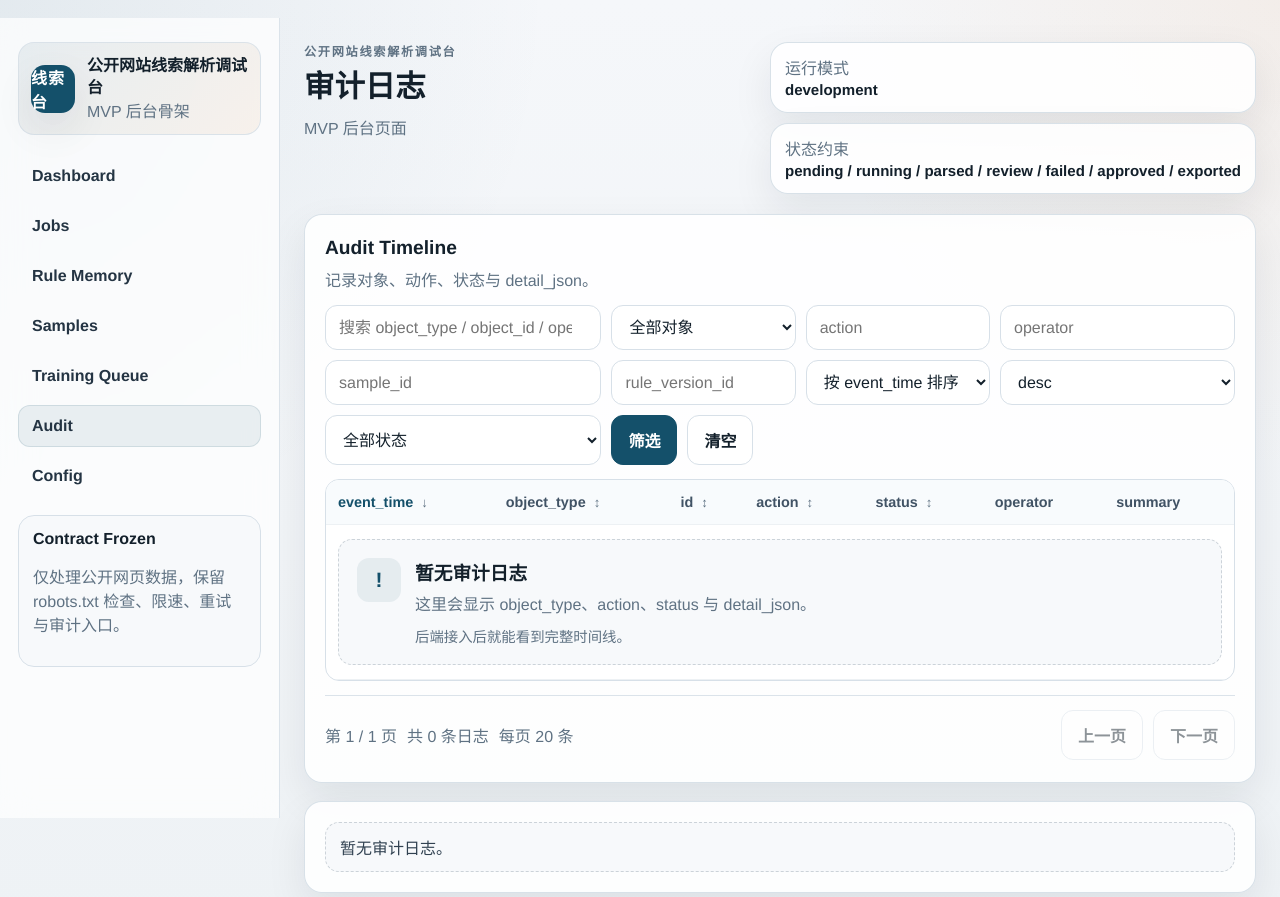
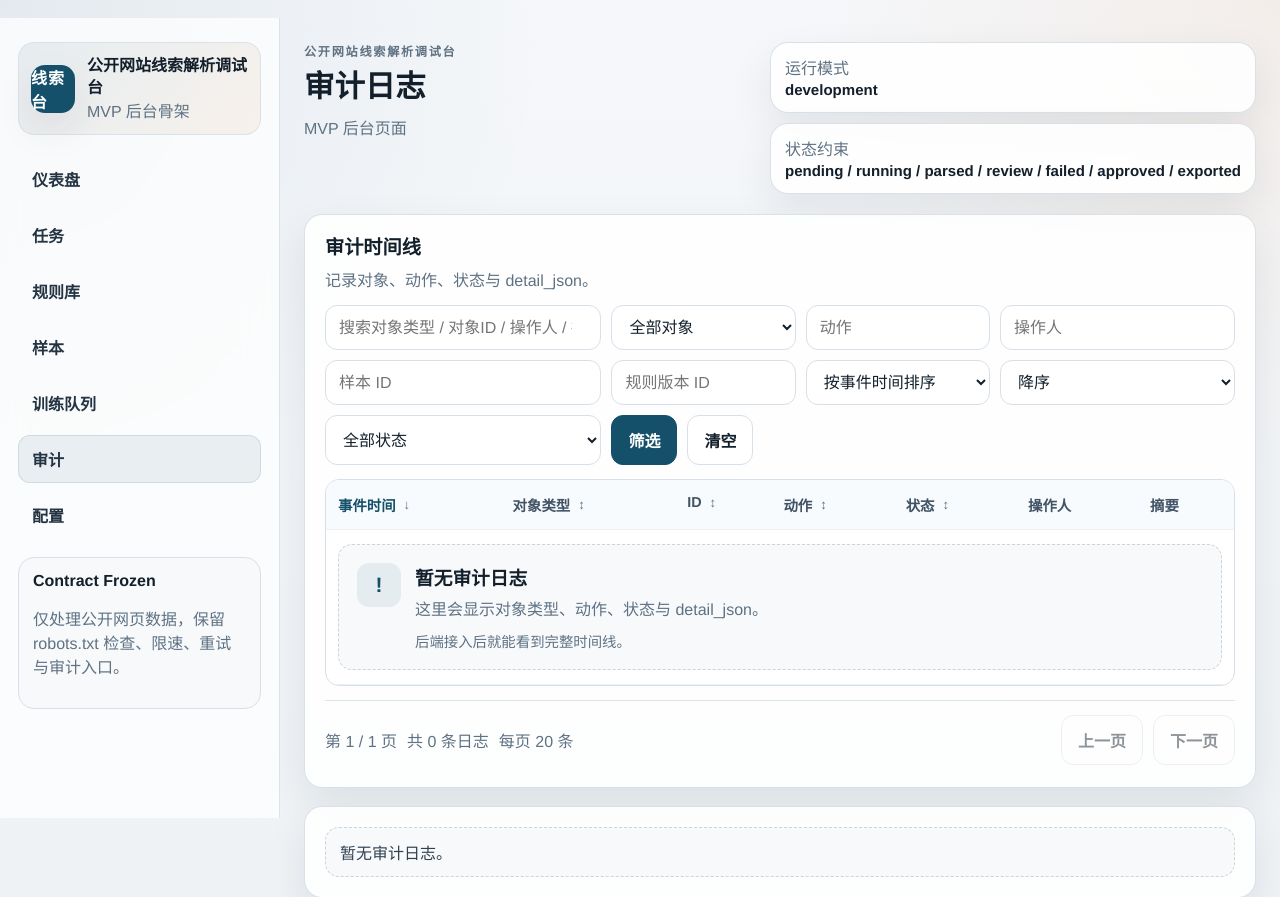
Before and after one commit to jayictw/spidererp, a FastAPI app: page /audit in a window 1280 px wide. Shown: the top 897 px of the page. Run offline with FastAPI, Linux system fonts and the light colour scheme.

Commit message:
feat(ui): localize frontend pages to Chinese

```diff
--- a/app/main.py
+++ b/app/main.py
@@ -72,7 +72,7 @@ def create_app(database_url: str | None = None) -> FastAPI:
             request=request,
             name='dashboard.html',
             context={
-                **_base_context(request, 'Dashboard', 'dashboard'),
+                **_base_context(request, '仪表盘', 'dashboard'),
                 'stats': [
                     {'label': '任务', 'value': str(len(seed_preview['jobs'])), 'note': 'seed preview'},
                     {'label': '规则', 'value': str(len(seed_preview['rules'])), 'note': 'seed preview'},
--- a/app/templates/_macros.html
+++ b/app/templates/_macros.html
@@ -33,7 +33,7 @@
 {% set message = error.message|default(error.detail|default(error)) %}
 <div class="error-banner" role="alert">
   <div>
-    <strong>API Error</strong>
+    <strong>接口错误</strong>
     <p>{{ message }}</p>
   </div>
   <code>{{ code }}</code>
@@ -75,15 +75,15 @@
 {% macro duplicate_badge(item) -%}
 {% set duplicate = item.is_duplicate|default(item.duplicate|default(false)) %}
 {% if duplicate or item.duplicate_status|default('') in ['duplicate', 'duplicated', 'merged'] %}
-  {{ badge('duplicate', 'warn') }}
+  {{ badge('重复', 'warn') }}
 {% else %}
-  {{ badge('unique', 'good') }}
+  {{ badge('不重复', 'good') }}
 {% endif %}
 {%- endmacro %}
 
 {% macro trace_section(trace_sample=None, trace_events=None, trace_data=None, trace_error=None) -%}
 <section class="panel trace-panel" id="trace">
-  {{ section_header('Trace', '展示去重键、解析版本、规则版本与追踪路径。') }}
+  {{ section_header('追溯信息', '展示去重键、解析版本、规则版本与追踪路径。') }}
   {{ api_error(trace_error) }}
   {% if trace_data %}
   <div class="trace-grid">
@@ -100,7 +100,7 @@
       <div><dt>primary_sample</dt><dd>{% if trace_data.primary_sample %}#{{ trace_data.primary_sample.id }} {{ trace_data.primary_sample.title|default('') }}{% else %}无{% endif %}</dd></div>
     </dl>
     <div class="trace-events">
-      <h3>audit_timeline</h3>
+      <h3>审计时间线</h3>
       {% for event in trace_data.audit_timeline|default([]) %}
       <article class="trace-event">
         <div class="trace-event__head">
@@ -133,7 +133,7 @@
       <div><dt>normalized_excerpt</dt><dd><pre>{{ trace_sample.normalized_payload|default({}) | tojson(indent=2) }}</pre></dd></div>
     </dl>
     <div class="trace-events">
-      <h3>trace_events</h3>
+      <h3>追溯事件</h3>
       {% for event in trace_events|default([]) %}
       <article class="trace-event">
         <div class="trace-event__head">
@@ -147,12 +147,12 @@
         </div>
       </article>
       {% else %}
-      <div class="placeholder-box">暂无 trace 事件。选中一条样本后，这里会显示追踪链路。</div>
+      <div class="placeholder-box">暂无追溯事件。选中一条样本后，这里会显示追踪链路。</div>
       {% endfor %}
     </div>
   </div>
   {% else %}
-  {{ empty_state('暂无 trace 数据', '点击样本行内“查看 trace”后，这里会显示追溯信息。', '') }}
+  {{ empty_state('暂无追溯数据', '点击样本行内“查看 trace”后，这里会显示追溯信息。', '') }}
   {% endif %}
 </section>
 {%- endmacro %}
--- a/app/templates/audit.html
+++ b/app/templates/audit.html
@@ -3,7 +3,7 @@
 
 {% block content %}
 <section class="panel">
-  {{ ui.section_header('Audit Timeline', '记录对象、动作、状态与 detail_json。') }}
+  {{ ui.section_header('审计时间线', '记录对象、动作、状态与 detail_json。') }}
   {{ ui.api_error(api_error|default(None)) }}
   {% set audit_payload = audit_payload|default(data|default({})) %}
   {% set audit_items = audit_logs|default(audit_payload.get('items', [])) %}
@@ -14,7 +14,7 @@
   {% set has_filters = request.query_params.get('keyword') or request.query_params.get('object_type') or request.query_params.get('status') %}
 
   <form class="filter-bar" method="get">
-    <input type="search" name="keyword" placeholder="搜索 object_type / object_id / operator / summary" value="{{ filters.keyword|default(request.query_params.get('keyword', '')) }}" />
+    <input type="search" name="keyword" placeholder="搜索对象类型 / 对象ID / 操作人 / 摘要" value="{{ filters.keyword|default(request.query_params.get('keyword', '')) }}" />
     <select name="object_type">
       <option value="">全部对象</option>
       <option value="job" {% if filters.object_type|default(request.query_params.get('object_type', '')) == 'job' %}selected{% endif %}>job</option>
@@ -22,20 +22,20 @@
       <option value="sample" {% if filters.object_type|default(request.query_params.get('object_type', '')) == 'sample' %}selected{% endif %}>sample</option>
       <option value="system_config" {% if filters.object_type|default(request.query_params.get('object_type', '')) == 'system_config' %}selected{% endif %}>system_config</option>
     </select>
-    <input type="text" name="action" placeholder="action" value="{{ request.query_params.get('action', '') }}" />
-    <input type="text" name="operator" placeholder="operator" value="{{ request.query_params.get('operator', '') }}" />
-    <input type="text" name="sample_id" placeholder="sample_id" value="{{ request.query_params.get('sample_id', '') }}" />
-    <input type="text" name="rule_version_id" placeholder="rule_version_id" value="{{ request.query_params.get('rule_version_id', '') }}" />
+    <input type="text" name="action" placeholder="动作" value="{{ request.query_params.get('action', '') }}" />
+    <input type="text" name="operator" placeholder="操作人" value="{{ request.query_params.get('operator', '') }}" />
+    <input type="text" name="sample_id" placeholder="样本 ID" value="{{ request.query_params.get('sample_id', '') }}" />
+    <input type="text" name="rule_version_id" placeholder="规则版本 ID" value="{{ request.query_params.get('rule_version_id', '') }}" />
     <select name="sort_by">
-      <option value="event_time" {% if current_sort == 'event_time' %}selected{% endif %}>按 event_time 排序</option>
-      <option value="id" {% if current_sort == 'id' %}selected{% endif %}>按 id 排序</option>
-      <option value="status" {% if current_sort == 'status' %}selected{% endif %}>按 status 排序</option>
-      <option value="object_type" {% if current_sort == 'object_type' %}selected{% endif %}>按 object_type 排序</option>
-      <option value="action" {% if current_sort == 'action' %}selected{% endif %}>按 action 排序</option>
+      <option value="event_time" {% if current_sort == 'event_time' %}selected{% endif %}>按事件时间排序</option>
+      <option value="id" {% if current_sort == 'id' %}selected{% endif %}>按ID排序</option>
+      <option value="status" {% if current_sort == 'status' %}selected{% endif %}>按状态排序</option>
+      <option value="object_type" {% if current_sort == 'object_type' %}selected{% endif %}>按对象类型排序</option>
+      <option value="action" {% if current_sort == 'action' %}selected{% endif %}>按动作排序</option>
     </select>
     <select name="sort_order">
-      <option value="desc" {% if current_order == 'desc' %}selected{% endif %}>desc</option>
-      <option value="asc" {% if current_order == 'asc' %}selected{% endif %}>asc</option>
+      <option value="desc" {% if current_order == 'desc' %}selected{% endif %}>降序</option>
+      <option value="asc" {% if current_order == 'asc' %}selected{% endif %}>升序</option>
     </select>
     <select name="status">
       <option value="">全部状态</option>
@@ -54,13 +54,13 @@
     <table class="table">
       <thead>
         <tr>
-          {{ ui.sortable_th(request, 'event_time', 'event_time', current_sort, current_order) }}
-          {{ ui.sortable_th(request, 'object_type', 'object_type', current_sort, current_order) }}
-          {{ ui.sortable_th(request, 'id', 'id', current_sort, current_order) }}
-          {{ ui.sortable_th(request, 'action', 'action', current_sort, current_order) }}
-          {{ ui.sortable_th(request, 'status', 'status', current_sort, current_order) }}
-          <th>operator</th>
-          <th>summary</th>
+          {{ ui.sortable_th(request, '事件时间', 'event_time', current_sort, current_order) }}
+          {{ ui.sortable_th(request, '对象类型', 'object_type', current_sort, current_order) }}
+          {{ ui.sortable_th(request, 'ID', 'id', current_sort, current_order) }}
+          {{ ui.sortable_th(request, '动作', 'action', current_sort, current_order) }}
+          {{ ui.sortable_th(request, '状态', 'status', current_sort, current_order) }}
+          <th>操作人</th>
+          <th>摘要</th>
         </tr>
       </thead>
       <tbody>
@@ -76,7 +76,7 @@
         </tr>
         {% else %}
         <tr>
-          <td colspan="7">{% if has_filters %}{{ ui.empty_state('查无结果', '当前筛选条件下没有匹配的 Audit 记录。', '清空筛选后再试。') }}{% else %}{{ ui.empty_state('暂无审计日志', '这里会显示 object_type、action、status 与 detail_json。', '后端接入后就能看到完整时间线。') }}{% endif %}</td>
+          <td colspan="7">{% if has_filters %}{{ ui.empty_state('查无结果', '当前筛选条件下没有匹配的审计记录。', '清空筛选后再试。') }}{% else %}{{ ui.empty_state('暂无审计日志', '这里会显示对象类型、动作、状态与 detail_json。', '后端接入后就能看到完整时间线。') }}{% endif %}</td>
         </tr>
         {% endfor %}
       </tbody>
--- a/app/templates/base.html
+++ b/app/templates/base.html
@@ -18,13 +18,13 @@
       </div>
 
       <nav class="nav">
-        <a class="nav__link {% if active_nav == 'dashboard' %}is-active{% endif %}" href="/dashboard">Dashboard</a>
-        <a class="nav__link {% if active_nav == 'jobs' %}is-active{% endif %}" href="/jobs">Jobs</a>
-        <a class="nav__link {% if active_nav == 'rules' %}is-active{% endif %}" href="/rules">Rule Memory</a>
-        <a class="nav__link {% if active_nav == 'samples' %}is-active{% endif %}" href="/samples">Samples</a>
-        <a class="nav__link {% if active_nav == 'training-queue' %}is-active{% endif %}" href="/training-queue">Training Queue</a>
-        <a class="nav__link {% if active_nav == 'audit' %}is-active{% endif %}" href="/audit">Audit</a>
-        <a class="nav__link {% if active_nav == 'config' %}is-active{% endif %}" href="/config">Config</a>
+        <a class="nav__link {% if active_nav == 'dashboard' %}is-active{% endif %}" href="/dashboard">仪表盘</a>
+        <a class="nav__link {% if active_nav == 'jobs' %}is-active{% endif %}" href="/jobs">任务</a>
+        <a class="nav__link {% if active_nav == 'rules' %}is-active{% endif %}" href="/rules">规则库</a>
+        <a class="nav__link {% if active_nav == 'samples' %}is-active{% endif %}" href="/samples">样本</a>
+        <a class="nav__link {% if active_nav == 'training-queue' %}is-active{% endif %}" href="/training-queue">训练队列</a>
+        <a class="nav__link {% if active_nav == 'audit' %}is-active{% endif %}" href="/audit">审计</a>
+        <a class="nav__link {% if active_nav == 'config' %}is-active{% endif %}" href="/config">配置</a>
       </nav>
 
       <div class="sidebar__note">
--- a/app/templates/config.html
+++ b/app/templates/config.html
@@ -3,7 +3,7 @@
 
 {% block content %}
 <section class="panel">
-  {{ ui.section_header('Config Readiness', '系统配置、Webhook 与 ERP 预留位。') }}
+  {{ ui.section_header('配置就绪度', '系统配置、Webhook 与 ERP 预留位。') }}
 
   <div class="filter-bar filter-bar--compact">
     <div class="chip">配置只读预览</div>
--- a/app/templates/jobs.html
+++ b/app/templates/jobs.html
@@ -3,7 +3,7 @@
 
 {% block content %}
 <section class="panel">
-  {{ ui.section_header('Jobs', '任务列表、范围与启停状态。', '新建任务', '/jobs/new') }}
+  {{ ui.section_header('任务列表', '任务列表、范围与启停状态。', '新建任务', '/jobs/new') }}
   {{ ui.api_error(api_error|default(None)) }}
   {% set jobs_payload = jobs_payload|default(data|default({})) %}
   {% set jobs_items = jobs|default(jobs_payload.get('items', [])) %}
--- a/app/templates/rule_detail.html
+++ b/app/templates/rule_detail.html
@@ -5,13 +5,13 @@
 <section class="panel">
   <div class="detail-hero">
     <div>
-      <p class="eyebrow">Rule Detail</p>
+      <p class="eyebrow">规则详情</p>
       <h2>{{ rule.rule_name|default('规则详情') }}</h2>
       <p>{{ rule.explanation_rule|default('这里展示规则说明、样本输入和预期输出。') }}</p>
     </div>
     <div class="detail-hero__actions">
-      {{ ui.badge(rule.enabled|default(false) and 'enabled' or 'disabled', rule.enabled|default(false) and 'good' or 'neutral') }}
-      {{ ui.badge(rule.auto_approve_on_hit|default(false) and 'auto approve' or 'manual review', rule.auto_approve_on_hit|default(false) and 'warn' or 'neutral') }}
+      {{ ui.badge(rule.enabled|default(false) and '启用' or '停用', rule.enabled|default(false) and 'good' or 'neutral') }}
+      {{ ui.badge(rule.auto_approve_on_hit|default(false) and '自动放行' or '人工审核', rule.auto_approve_on_hit|default(false) and 'warn' or 'neutral') }}
     </div>
   </div>
 </section>
--- a/app/templates/rules.html
+++ b/app/templates/rules.html
@@ -3,7 +3,7 @@
 
 {% block content %}
 <section class="panel">
-  {{ ui.section_header('Rule Memory', '规则列表、解释说明与版本入口。', '查看规则详情', '/rules/1') }}
+  {{ ui.section_header('规则记忆库', '规则列表、解释说明与版本入口。', '查看规则详情', '/rules/1') }}
   {{ ui.api_error(api_error|default(None)) }}
   {% set rules_payload = rules_payload|default(data|default({})) %}
   {% set rules_items = rules|default(rules_payload.get('items', [])) %}
@@ -58,7 +58,7 @@
         </tr>
         {% else %}
         <tr>
-          <td colspan="6">{% if has_filters %}{{ ui.empty_state('查无结果', '当前筛选条件下没有匹配的 Rule。', '清空筛选后再试。') }}{% else %}{{ ui.empty_state('暂无规则', '这里会显示规则解释、版本信息和自动放行策略。', '先 seed 一条规则，确认字段映射。') }}{% endif %}</td>
+          <td colspan="6">{% if has_filters %}{{ ui.empty_state('查无结果', '当前筛选条件下没有匹配的规则。', '清空筛选后再试。') }}{% else %}{{ ui.empty_state('暂无规则', '这里会显示规则解释、版本信息和自动放行策略。', '先 seed 一条规则，确认字段映射。') }}{% endif %}</td>
         </tr>
         {% endfor %}
       </tbody>
```
Also changed, not shown: app/templates/samples.html (+20 -20 lines), app/templates/training_queue.html (+4 -4 lines).
